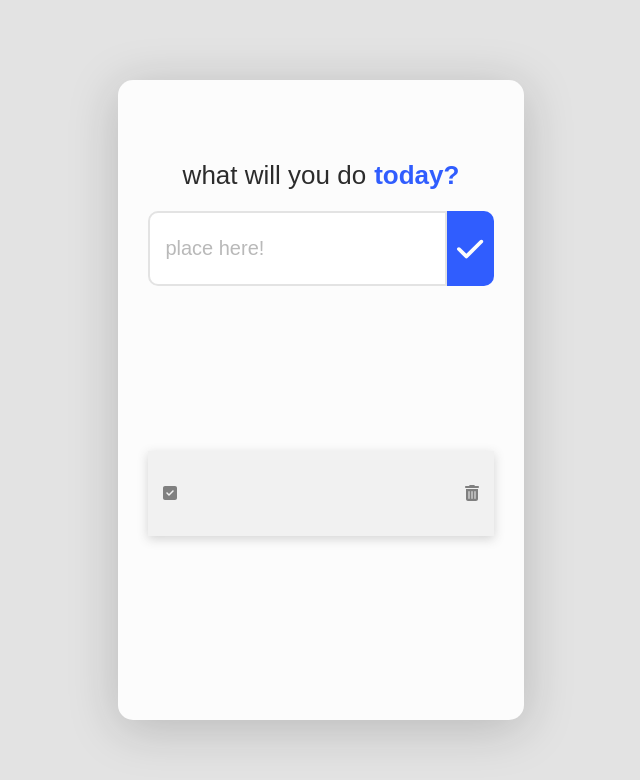
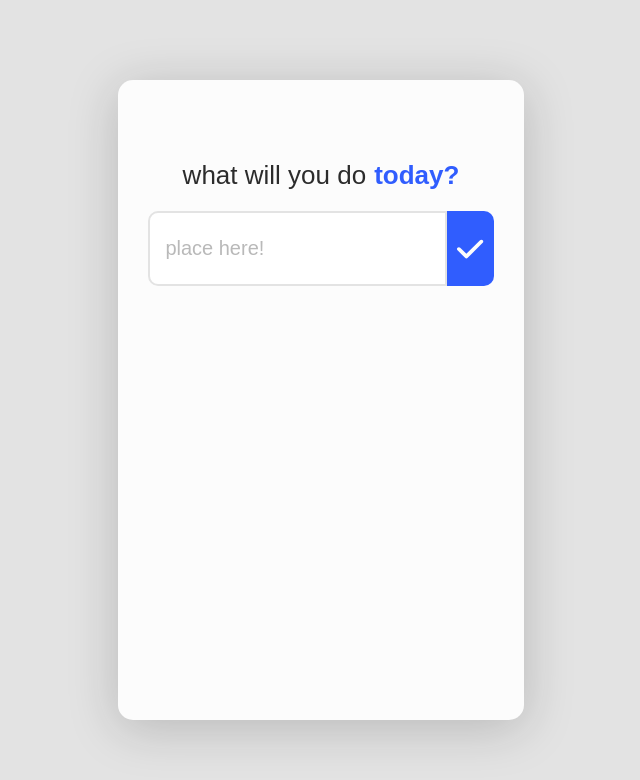
Before and after one commit to rodrigoaraujo7/reactjs-todo-list, a React (Vite) app: page / in a window 1280 px wide. Shown: the top 780 px of the page, without its empty margins (319-959 px from the left). Built offline with nearby package versions, Linux system fonts and the light colour scheme.

Commit message:
fixing list bug

```diff
--- a/src/components/Header/index.tsx
+++ b/src/components/Header/index.tsx
@@ -16,11 +16,11 @@ import { useState } from "react";
 
 const Header = () => {
     // read input-text value!
-    const [itemName, setItemName] = useState('');
+    const [itemName, setItemName] = useState();
     const getItemName = (event: any) => setItemName(event.target.value);
 
     // create new todo-item
-    const [todoItem, setTodoItem] = useState<string[]>(['']);
+    const [todoItem, setTodoItem] = useState<any[]>([]);
     const createNewTodoItem = () => {
         setTodoItem([itemName, ...todoItem])
     }
@@ -35,7 +35,6 @@ const Header = () => {
                     <FontAwesomeIcon icon={faCheck as IconProp} />
                 </InputButton>
             </InputContainer>
-
         </Container>
 
         <Container style={{ height: '70%' }}>
--- a/src/components/ItemList/index.tsx
+++ b/src/components/ItemList/index.tsx
@@ -13,24 +13,17 @@ type ItemListProps = {
 export const ItemList = (props: ItemListProps) => {
     const [isChecked, setIsChecked] = useState(false)
 
-    const handleClick = () => {
+    const handleCheckItem = () => {
         setIsChecked(current => !current)
     }
 
     return (
         <Container>
-            <div style={{
-                display: 'flex',
-                justifyContent: 'center',
-                alignItems: 'center',
-            }}>
-                <FontAwesomeIcon icon={faSquareCheck as IconProp} onClick={handleClick} />
-                <Title style={{
-                    textDecoration: isChecked ? 'line-through' : 'none',
-                    color: isChecked ? '#B0B0B0' : '#808080'
-                }}>{props.name}</Title>
-            </div>
-            <FontAwesomeIcon icon={faTrashCan as IconProp} />
+            <FontAwesomeIcon icon={faSquareCheck as IconProp} onClick={handleCheckItem} />
+            <Title style={{
+                textDecoration: isChecked ? 'line-through' : 'none',
+                color: isChecked ? '#B0B0B0' : '#808080'
+            }}>{props.name}</Title>
         </Container>
     )
 }
--- a/src/components/ItemList/style.ts
+++ b/src/components/ItemList/style.ts
@@ -2,7 +2,6 @@ import styled from 'styled-components';
 
 export const Container = styled.div`
     display: flex;
-    justify-content: space-between;
     align-items: center;
 
     width: 100%;
```
